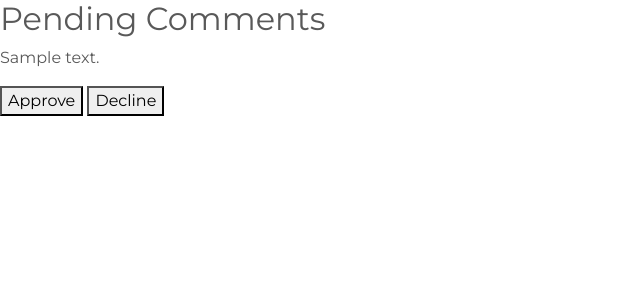
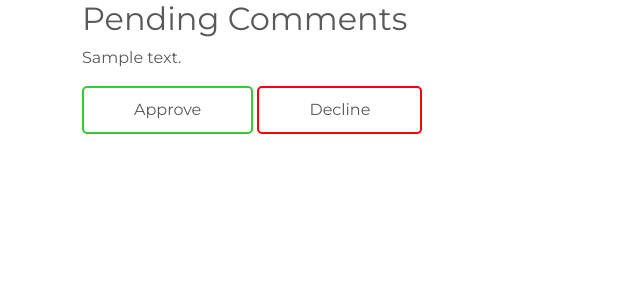
Before and after one commit to Sean-OBrien95/veg-life, a Django app: template templates/comment_approval.html in a window 1280 px wide. Shown: the part 101-401 px from the top of the page, without its empty margins (0-640 px from the left). Run offline with Django 3.2, Linux system fonts and the light colour scheme; the template is opened without the code that fills it: values that come from a table or form of the project are taken from there, others are empty; tables that the repository leaves empty hold one stand-in row (values such as "Sample post"); parts of the project's set-up code (start-up, migrations or seed data) failed here and were passed over; some libraries are stand-ins or nearby versions.

Commit message:
Updated style of comment approval page

```diff
--- a/templates/comment_approval.html
+++ b/templates/comment_approval.html
@@ -1,17 +1,23 @@
 {% extends 'base.html' %}
 {% block content %}
-<h2>Pending Comments</h2>
 
 {% for comment in pending_comments %}
+<div class="container">
+    <div class="row">
+        <div class="col-md-6">
+            <h2>Pending Comments</h2>
             <div class="comment">
                 <p>{{ comment.body }}</p>
                 <!-- Form to approve or decline the comment -->
                 <form method="post" action="{% url 'comment_approval' %}">
                     {% csrf_token %}
                     <input type="hidden" name="comment_id" value="{{ comment.id }}">
-        <button type="submit" name="action" value="approve">Approve</button>
-        <button type="submit" name="action" value="decline">Decline</button>
+                    <button type="submit" name="action" value="approve" class="btn btn-custom">Approve</button>
+                    <button type="submit" name="action" value="decline" class="btn btn-delete">Decline</button>
                 </form>
+            </div>
+        </div>
+    </div>
 </div>
 {% endfor %}
 {% endblock content %}
```
Lines whose indentation alone changed are shown as unchanged.
